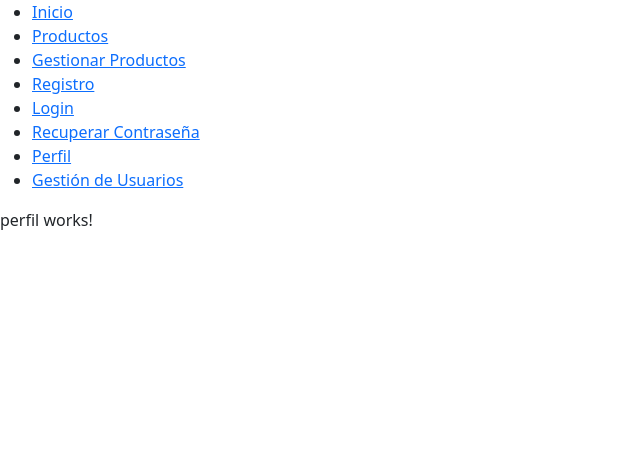
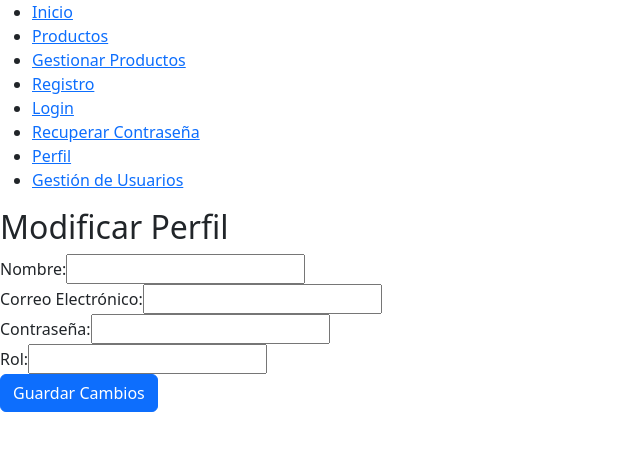
Before and after one commit to afernandezduoc/tiendademama, an Angular app: page /perfil in a window 1280 px wide. Shown: the top 450 px of the page, without its empty margins (0-640 px from the left). Built offline with nearby package versions, Linux system fonts and the light colour scheme; no server answers.

Commit message:
Se implementa la Modificación del Perfil

```diff
--- a/src/app/perfil/perfil.component.html
+++ b/src/app/perfil/perfil.component.html
@@ -1 +1,26 @@
-<p>perfil works!</p>
+<div class="perfil-container">
+    <h2>Modificar Perfil</h2>
+    <form (ngSubmit)="modificarPerfil()">
+      <div class="form-group">
+        <label for="nombre">Nombre:</label>
+        <input type="text" id="nombre" [(ngModel)]="perfil.nombre" name="nombre" required>
+      </div>
+
+      <div class="form-group">
+        <label for="correo">Correo Electrónico:</label>
+        <input type="email" id="correo" [(ngModel)]="perfil.correo" name="correo" required>
+      </div>
+
+      <div class="form-group">
+        <label for="contrasena">Contraseña:</label>
+        <input type="password" id="contrasena" [(ngModel)]="perfil.contrasena" name="contrasena" required>
+      </div>
+
+      <div class="form-group">
+        <label for="rol">Rol:</label>
+        <input type="text" id="rol" [(ngModel)]="perfil.rol" name="rol" readonly>
+      </div>
+
+      <button type="submit" class="btn btn-primary">Guardar Cambios</button>
+    </form>
+  </div>
--- a/src/app/perfil/perfil.component.ts
+++ b/src/app/perfil/perfil.component.ts
@@ -1,12 +1,54 @@
-import { Component } from '@angular/core';
+import { Component, OnInit } from '@angular/core';
+import { GestionUsuariosService } from '../servicios/gestion-usuarios.service';
+import { Router } from '@angular/router';
+import { FormsModule } from '@angular/forms'; // Importar FormsModule para ngModel
+import { CommonModule } from '@angular/common';
 
 @Component({
   selector: 'app-perfil',
   standalone: true,
-  imports: [],
+  imports: [FormsModule, CommonModule], // Añadir FormsModule a los imports
   templateUrl: './perfil.component.html',
-  styleUrl: './perfil.component.css'
+  styleUrls: ['./perfil.component.css']
 })
-export class PerfilComponent {
+export class PerfilComponent implements OnInit {
+  perfil = {
+    nombre: '',
+    correo: '',
+    contrasena: '',
+    rol: ''
+  };
 
+  constructor(private gestionUsuariosService: GestionUsuariosService, private router: Router) {}
+
+  ngOnInit(): void {
+    this.obtenerPerfil();
+  }
+
+  // Obtener la información del perfil del usuario
+  obtenerPerfil(): void {
+    this.gestionUsuariosService.obtenerPerfil().subscribe(
+      (data) => {
+        this.perfil = data;
+      },
+      (error) => {
+        console.error('Error al obtener el perfil:', error);
+      }
+    );
+  }
+
+  // Modificar la información del perfil del usuario
+  modificarPerfil(): void {
+    this.gestionUsuariosService.modificarPerfil(this.perfil).subscribe(
+      (data) => {
+        console.log('Perfil modificado con éxito:', data);
+        alert('Perfil modificado con éxito');
+        this.router.navigate(['/inicio']);
+      },
+      (error) => {
+        console.error('Error al modificar el perfil:', error);
+        alert('Ocurrió un error al modificar el perfil');
+      }
+    );
+  }
 }
--- a/src/app/servicios/gestion-usuarios.service.ts
+++ b/src/app/servicios/gestion-usuarios.service.ts
@@ -39,4 +39,14 @@ export class GestionUsuariosService {
   recuperarContrasena(correo: string): Observable<any> {
     return this.http.post(`${this.apiUrl}/recuperar-contrasena`, { correo });
   }
+
+  // Obtener la información del perfil del usuario
+  obtenerPerfil(): Observable<any> {
+    return this.http.get(`${this.apiUrl}/perfil`);
+  }
+
+  // Modificar la información del perfil del usuario
+  modificarPerfil(perfil: any): Observable<any> {
+    return this.http.put(`${this.apiUrl}/perfil`, perfil);
+  }
 }
```
